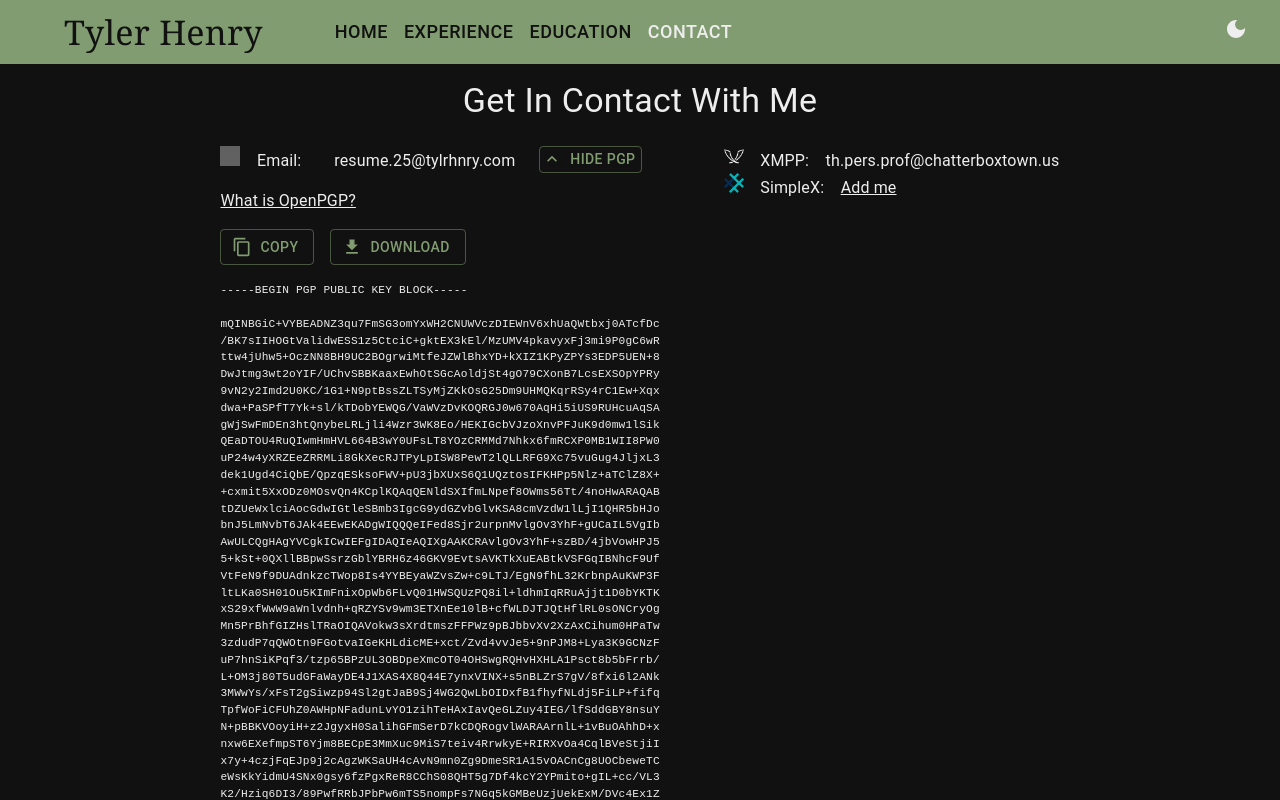
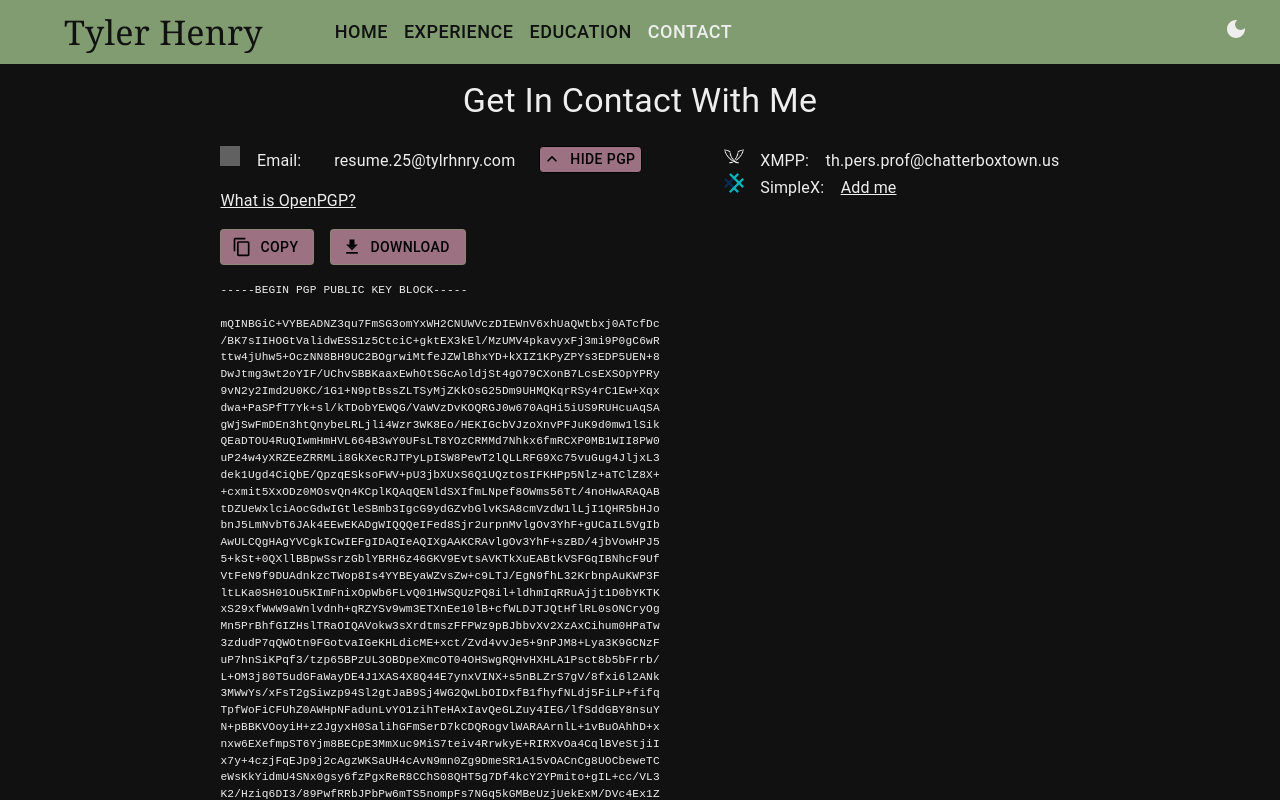
Before and after one commit to tylrhnry/tylrhnry.github.io, a Next.js app: page /contact in a window 1280 px wide. Both pictures are taken after a click on the button "SHOW PGP". Shown: the top 800 px of the page. Built offline with nearby package versions, Linux system fonts and the light colour scheme; grey boxes are pictures that could not be loaded.

Commit message:
Made contact page email buttons a more visible color

```diff
--- a/src/app/contact/email.tsx
+++ b/src/app/contact/email.tsx
@@ -111,11 +111,14 @@ const EmailBlock: React.FC = () => {
           onClick={() => setShowPGP(!showPGP)}
           variant="outlined"
           startIcon={showPGP ? <ExpandLessIcon/> : <ExpandMoreIcon/>}
+          color="inherit"
           sx={{
             padding: '0px 6px',
             marginBottom: { xs: "0.5rem", md: "0" },
             marginLeft: { xs: "0", md: "1rem" },
             maxWidth: "150px",
+            backgroundColor: "secondary.light",
+            color: "black",
           }}
         >
           {showPGP ? 'Hide PGP' : 'Show PGP'}
@@ -134,15 +137,6 @@ const EmailBlock: React.FC = () => {
             display: "flex",
             flexDirection: {xs: "column", md: "row"},
           }}>
-            {/*
-            <Typography sx={{ paddingTop: "0.3rem" }}>
-              My &nbsp;
-              <Link
-                href="https://www.openpgp.org/"
-                color="inherit"
-              >PGP public key </Link>
-            </Typography>
-            */}
             <Box sx={{
               display: "flex",
               flexDirection: "row",
@@ -156,6 +150,8 @@ const EmailBlock: React.FC = () => {
                 sx={{
                   marginLeft: {xs: "0", md: "0rem"},
                   marginRight: {xs: "1rem", md: "0"},
+                  backgroundColor: "secondary.light",
+                  color: "black",
                 }}
               >
                 Copy
@@ -166,12 +162,16 @@ const EmailBlock: React.FC = () => {
                 download
                 variant="outlined"
                 startIcon={<DownloadIcon />}
+                // color="inherit"
                 sx={{
                   marginLeft: {xs: "1rem", md: "1rem"},
+                  backgroundColor: "secondary.light",
+                  color: "black",
                 }}
               >
                 Download
               </Button>
+              <Button ></Button>
             </Box>
           </Box>
           <Box
```
